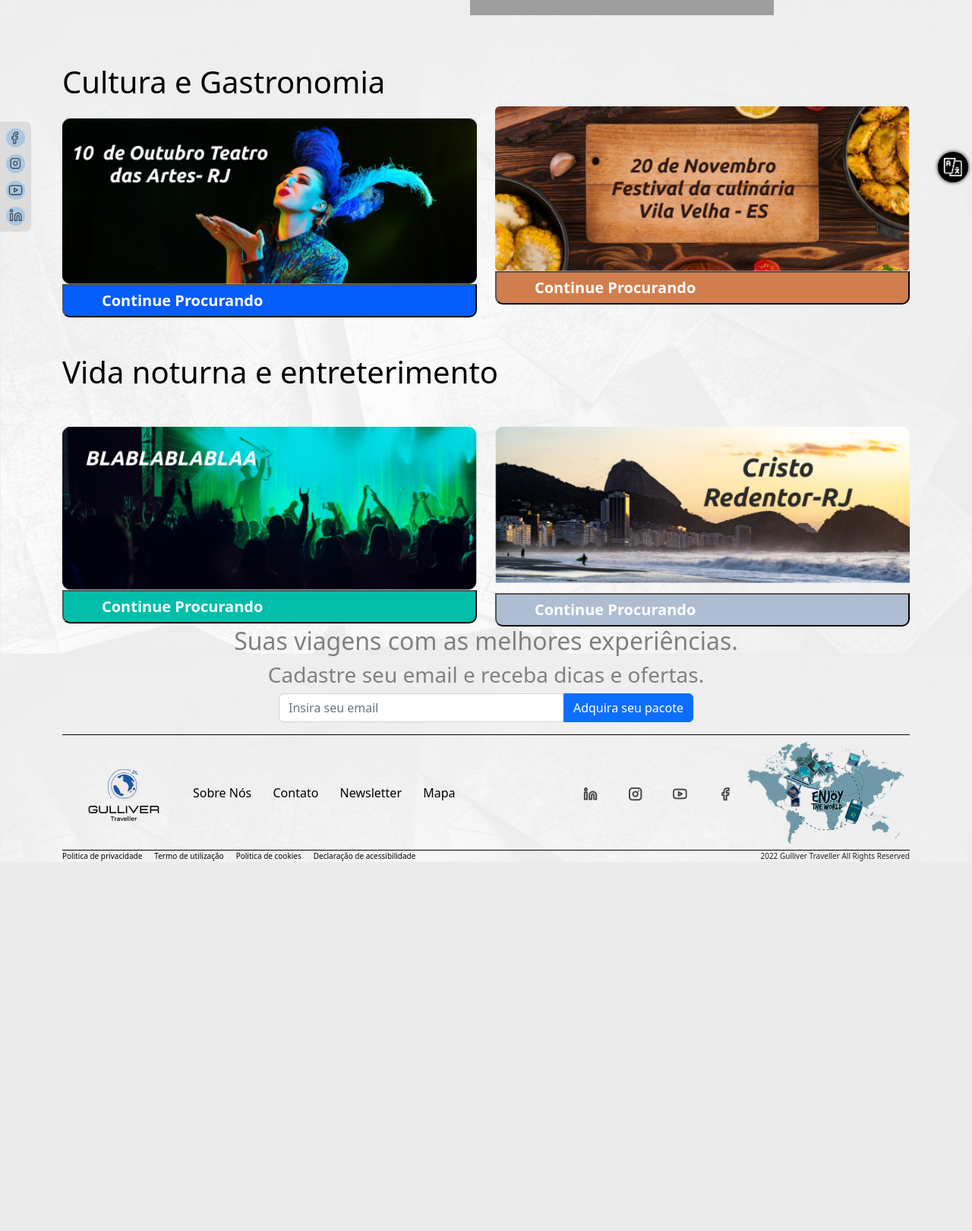
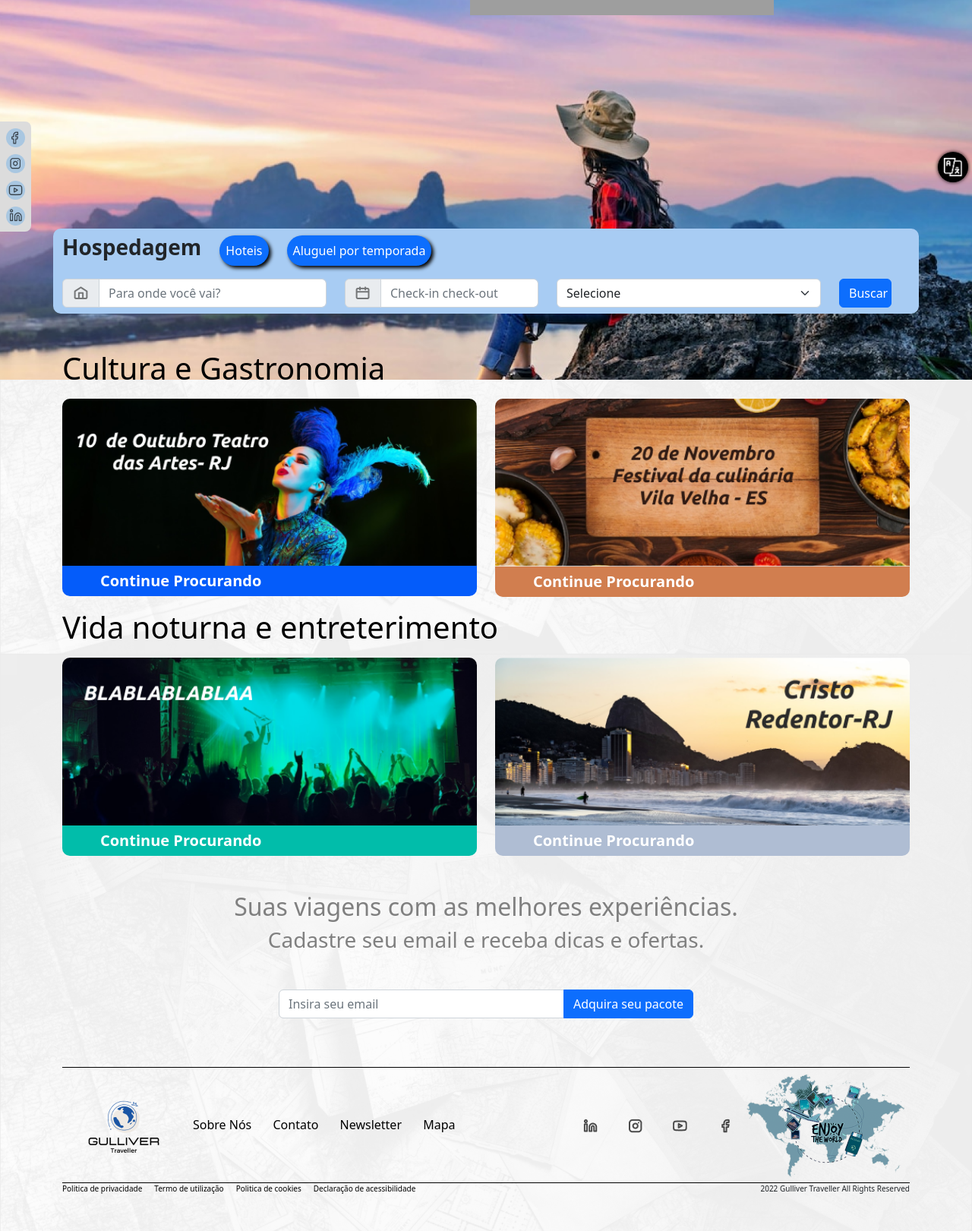
Before and after one commit to duartecgustavo/GulliverTraveller, a PHP site: page / in a window 1280 px wide. Shown: the whole page at 76% size. Before the commit the page ends 1135 px from the top, so only its background shows below. Run offline with PHP 8.4, Linux system fonts and the light colour scheme; some libraries are stand-ins or nearby versions; grey boxes are pictures that could not be loaded.

Commit message:
gustavo tela de home

```diff
--- a/index.html
+++ b/index.html
@@ -53,7 +53,12 @@
     </section>
     <!-- redes sociais -->
 
-    <main class="mt-5 mb-5">
+    <!-- backgroung home -->
+
+    <div class="background"></div>
+    <!-- backgroung home -->
+
+    <main class="mt-5 mb-5 bg-dangr">
 
         <!-- Navbar / Menu Responsivo -->
         <nav class="navbar navbar-expand-lg">
@@ -99,47 +104,92 @@
             </div>
         </nav>
         <!-- Navbar / Menu Responsivo -->
+        <div class="box-buscar-datas row">
+            <div class="d-flex justify-content-start align-items-center gap-4 my-2">
+                <h3 style="font-weight: bold;">Hospedagem</h3>
+                <button class="btn-rounded">Hoteis</button>
+                <button class="btn-rounded">Aluguel por temporada</button>
+            </div>
+            <div class="row my-2">
+                <div class="col-lg-4 col-12">
+                    <div class="input-group ">
+                        <span class="input-group-text" id="basic-addon1"><img src="./imagens/icones/home.png"
+                                alt=""></span>
+                        <input type="text" class="form-control" placeholder="Para onde você vai?" aria-label="Username"
+                            aria-describedby="basic-addon1">
+                    </div>
+                </div>
+                <div class="col-lg-3 col-12">
+                    <div class="input-group ">
+                        <span class="input-group-text" id="basic-addon1"><img src="./imagens/icones/calendar.png"
+                                alt=""></span>
+                        <input type="text" class="form-control" placeholder="Check-in check-out" aria-label="Username"
+                            aria-describedby="basic-addon1">
+                    </div>
+                </div>
+                <div class="col-lg-4 col-12">
+                    <select class="form-select form-select-md" aria-label=".form-select-sm example">
+                        <option selected> Selecione</option>
+                        <option value="1">Quarto</option>
+                        <option value="2">Cama</option>
+                        <option value="3">Crianças</option>
+                        <option value="4">Adultos</option>>
+                    </select>
+                </div>
+                <div class="col-lg-1 col-12">
+                    <button type="button" class="btn btn-primary btn-buscar right">Buscar</button>
+                </div>
+            </div>
+        </div>
 
         <section class="">
 
         </section>
-    </main>
 
-    <div class="text-left" style="color: black;">
+        <!-- CARD EVENTOS -->
+        <div class="my-5">
+
+            <div class="text-left my-3" style="color: black;">
                 <h1>
                     Cultura e Gastronomia
                 </h1>
             </div>
             <div class="row">
-        <div class="d-flex flex-column col-lg-6 col-12">
-            <img src="./imagens/home/fotos_enterterimento/Teatro.png" class="rounded " alt=" teatro">
-            <button class="button button-azul">Continue Procurando</button>
+                <div class="d-flex flex-column col-lg-6 col-12 card-eventos">
+                    <img src="./imagens/home/fotos_enterterimento/Teatro.png" class="" alt=" teatro">
+                    <button class=" button-azul">Continue Procurando</button>
                 </div>
 
-        <div class="d-flex flex-column col-lg-6 col-12 ">
-            <img src="./imagens/home/fotos_enterterimento/Festival Culinaria.png" class="rounded" alt="Culinaria">
-            <button class="button  button-laranja">Continue Procurando</button>
+                <div class="d-flex flex-column col-lg-6 col-12 card-eventos ">
+                    <img src="./imagens/home/fotos_enterterimento/Festival Culinaria.png" class=" alt=" Culinaria">
+                    <button class="button-laranja">Continue Procurando</button>
                 </div>
             </div>
 
-    <div class="text-left my-5" style="color: black;">
+            <div class="text-left my-3" style="color: black;">
                 <h1>
                     Vida noturna e entreterimento
                 </h1>
             </div>
 
             <div class="row">
-        <div class="d-flex flex-column col-lg-6 col-12">
-            <img src="./imagens/home/fotos_enterterimento/Festas.png" class="rounded " alt="balada">
-            <button class="button  button-verde">Continue Procurando</button>
+                <div class="d-flex flex-column col-lg-6 col-12 card-eventos">
+                    <img src="./imagens/home/fotos_enterterimento/Festas.png" class="" alt="balada">
+                    <button class="button-verde">Continue Procurando</button>
                 </div>
-        <div class="d-flex flex-column col-lg-6 col-12">
-            <img src="./imagens/home/fotos_enterterimento/Rio de Janeiro.png" class="rounded " alt="Rio">
-            <button class="button  button-cinza">Continue Procurando</button>
+                <div class="d-flex flex-column col-lg-6 col-12 card-eventos">
+                    <img src="./imagens/home/fotos_enterterimento/Rio de Janeiro.png" class="" alt="Rio">
+                    <button class="button-cinza">Continue Procurando</button>
+                </div>
             </div>
         </div>
 
-    <div class="text-center" style="color: grey;">
+        <!-- CARD EVENTOS -->
+
+        <!-- INSERIR E-MAIL -->
+
+        <div class="my-5">
+            <div class="text-center m-5" style="color: grey;">
 
                 <h2>Suas viagens com as melhores experiências. </h2>
                 <h3> Cadastre seu email e receba dicas e ofertas.</h3>
@@ -148,15 +198,17 @@
             <div class="row d-flex justify-content-center">
                 <div class=" col-12 col-lg-6">
                     <div class="input-group mb-3">
-                <input type="text" class="form-control" placeholder="Insira seu email" aria-label="Recipient's username"
-                    aria-describedby="button-addon2">
+                        <input type="text" class="form-control" placeholder="Insira seu email"
+                            aria-label="Recipient's username" aria-describedby="button-addon2">
                         <button class="btn btn-primary" type="button" id="button-addon2">Adquira seu pacote
 
                         </button>
                     </div>
                 </div>
             </div>
+        </div>
 
+        <!-- INSERIR E-MAIL -->
 
 
         <footer class="background-color: white">
@@ -200,7 +252,7 @@
                 </div>
             </div>
         </footer>
-
+    </main>
 </body>
 
 <!-- Importação JavaScript -->
--- a/styles/global.css
+++ b/styles/global.css
@@ -110,7 +110,6 @@ textarea {
   min-height: 100px !important;
 }
 
-
 /* NAVBAR */
 
 nav ul li:hover {
@@ -147,8 +146,8 @@ width: 100%;
 
 /* FEEDBACK */
 
-.section_feedback>h4,
-.section_feedback>h5 {
+.section_feedback > h4,
+.section_feedback > h5 {
   text-align: center;
   margin-bottom: 0px !important;
 }
@@ -159,12 +158,12 @@ width: 100%;
   gap: 10px;
 }
 
-.container_feedback>img {
+.container_feedback > img {
   width: 100px;
   height: 100px;
 }
 
-.box_feedback>p {
+.box_feedback > p {
   font-size: 12px;
   margin-bottom: 8px !important;
   text-align: justify;
@@ -191,7 +190,7 @@ width: 100%;
   border-style: solid;
 }
 
-.container_footer>.size100 {
+.container_footer > .size100 {
   display: flex;
   justify-content: space-between;
   align-items: center;
@@ -202,7 +201,7 @@ width: 100%;
   width: 100%;
 }
 
-.links>a {
+.links > a {
   text-decoration: none;
   color: black;
 }
@@ -214,31 +213,74 @@ width: 100%;
 /* FOOTER */
 
 /* CARD EVENTOS */
-.button {
+
+.card-eventos > img {
+  border-radius: 10px 10px 0px 0px;
+}
+.card-eventos > button {
   padding: 5px 5px 5px 50px;
-
   color: #fff;
   font-size: 20px;
   font-weight: bold;
   text-align: start;
   border-radius: 0px 0px 10px 10px;
+  border: none !important;
 }
 
 .button-azul {
-  background-color: #045CFA;
+  background-color: #045cfa;
 }
 
 .button-laranja {
-  background-color: #D17E4F;
+  background-color: #d17e4f;
 }
 
 .button-verde {
-  background-color: #01BDAA;
+  background-color: #01bdaa;
 }
 
 .button-cinza {
-  background-color: #AFBDD3;
+  background-color: #afbdd3;
 }
 
+/* CARD EVENTOS */
 
-/* CARD EVENTOS */
+/* BACKGROUNG HOME */
+
+.background {
+  height: 500px;
+  width: 100vw;
+
+  position: absolute;
+  left: 0;
+  top: 0;
+  z-index: -1;
+
+  background-image: url("../imagens//home/backhroung-home.png");
+  background-repeat: no-repeat;
+  background-size: cover;
+  background-position: center center;
+}
+/* BACKGROUNG HOME */
+
+/* BUSCAR VIAGEM AREA */
+.box-buscar-datas {
+  margin-top: 265px !important;
+  border-radius: 10px;
+  background-color: #a8ccf3;
+}
+
+.btn-buscar {
+  width: 100% !important;
+}
+
+.btn-rounded {
+  border-radius: 20px;
+  background-color: #0d6efd;
+  padding: 8px;
+  border: none !important;
+  color: #fff;
+  box-shadow: 3px 3px 5px 0px #000;
+}
+
+/* BUSCAR VIAGEM AREA */ ;
```
Also changed, not shown: imagens/home/backhroung-home.png (added), imagens/home/fotos_enterterimento/Festas.png, imagens/home/fotos_enterterimento/Festival Culinaria.png, imagens/home/fotos_enterterimento/Rio de Janeiro.png, imagens/home/fotos_enterterimento/Teatro.png. Lines whose indentation alone changed are shown as unchanged.
